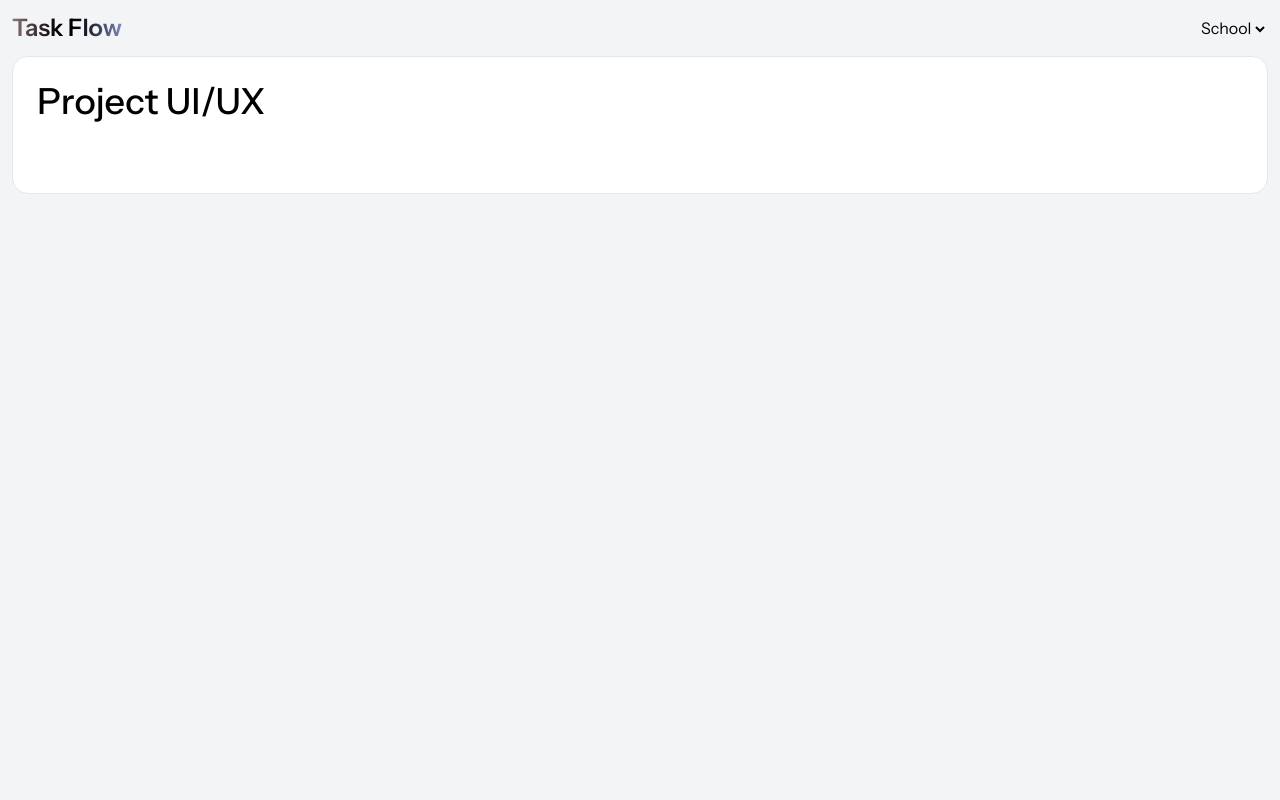
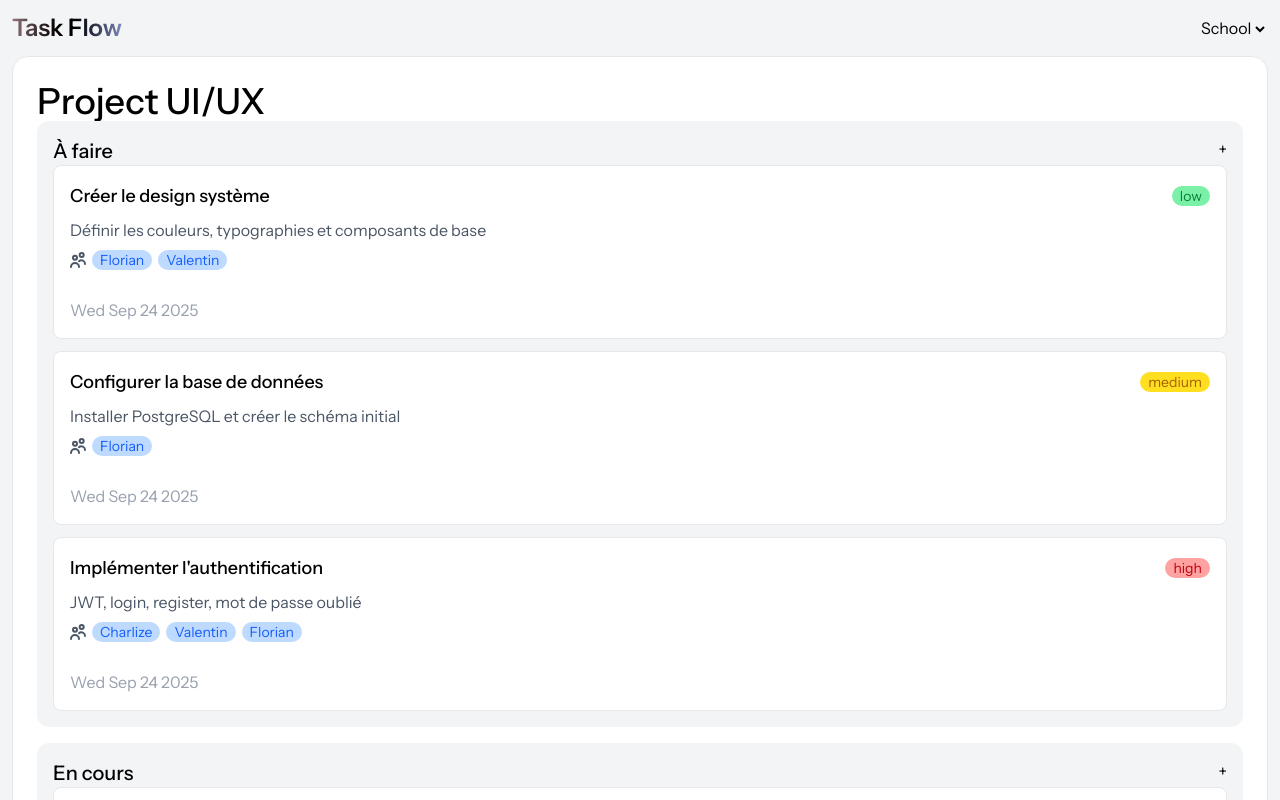
Before and after one commit to FlorianBardin/task-flow, a React (Vite) app: page / in a window 1280 px wide. Shown: the top 800 px of the page. Built offline with nearby package versions, Linux system fonts and the light colour scheme.

Commit message:
Améliration du composant de colonne

```diff
--- a/src/components/KanbanColumn.tsx
+++ b/src/components/KanbanColumn.tsx
@@ -1,9 +1,20 @@
-type Props = {
-  children?: React.ReactNode;
-};
+import type { Column } from "../../types/index";
+import KanbanTask from "./KanbanTask";
 
-const KanbanColumn = ({ children }: Props) => {
-  return <div>{children}</div>;
+const KanbanColumn = (column: Column) => {
+  return (
+    <div className="bg-gray-100 p-4 rounded-xl">
+      <div className="flex justify-between">
+        <h4 className="font-medium">{column.title}</h4>
+        <p>+</p>
+      </div>
+      <div className="flex flex-col gap-3">
+        {column.tasks.map((task) => {
+          return <KanbanTask {...task} key={task.id} />;
+        })}
+      </div>
+    </div>
+  );
 };
 
 export default KanbanColumn;
```
